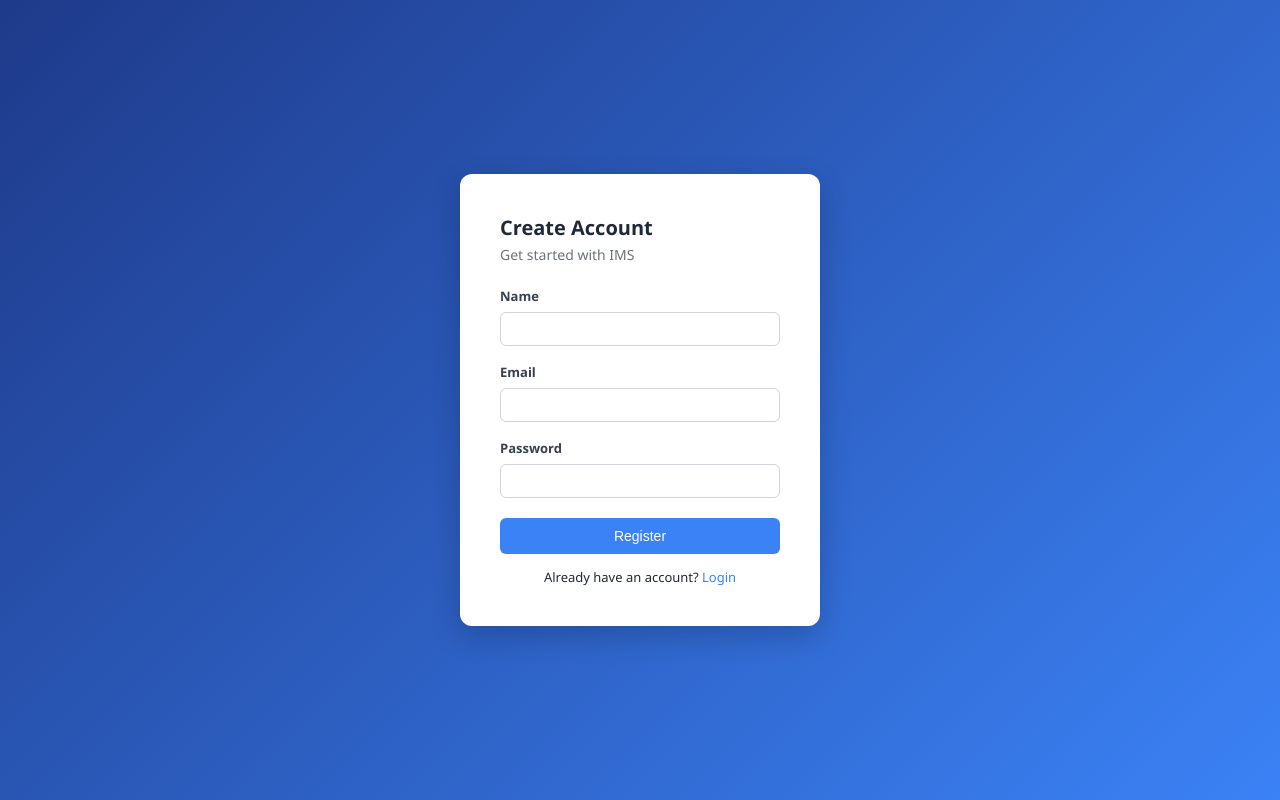
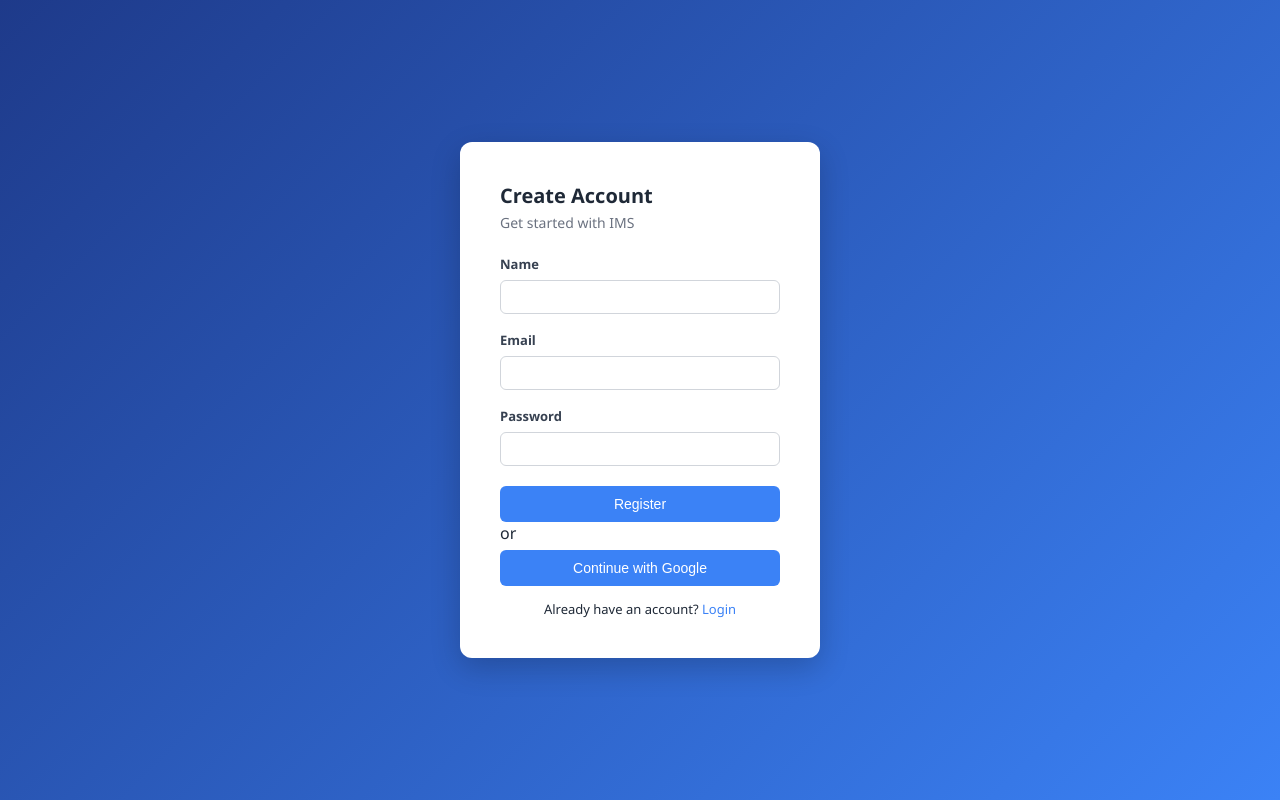
Before and after one commit to Prem-0007/Inventory_Management_System, a React (Vite) app in the folder inventory-management-system/frontend/: page /register in a window 1280 px wide. Built offline with nearby package versions, Linux system fonts and the light colour scheme; no server answers.

Commit message:
Update Register.jsx

```diff
--- a/inventory-management-system/frontend/src/pages/Register.jsx
+++ b/inventory-management-system/frontend/src/pages/Register.jsx
@@ -7,23 +7,40 @@ const Register = () => {
   const [email, setEmail] = useState('');
   const [password, setPassword] = useState('');
   const [error, setError] = useState('');
-  const { register } = useAuth();
+  const [busy, setBusy] = useState(false);
+  const { register, loginWithGoogle } = useAuth();
   const navigate = useNavigate();
 
   const handleSubmit = async (e) => {
     e.preventDefault();
     setError('');
+    setBusy(true);
     try {
       await register(name, email, password);
       navigate('/');
     } catch (err) {
-      setError(err.response?.data?.message || 'Registration failed');
+      setError(friendlyError(err.code));
+    } finally {
+      setBusy(false);
+    }
+  };
+
+  const handleGoogle = async () => {
+    setError('');
+    setBusy(true);
+    try {
+      await loginWithGoogle();
+      navigate('/');
+    } catch (err) {
+      setError(friendlyError(err.code));
+    } finally {
+      setBusy(false);
     }
   };
 
   return (
     <div className="auth-page">
-      <form className="auth-card" onSubmit={handleSubmit}>
+      <form className="auth-card glass" onSubmit={handleSubmit}>
         <h1>Create Account</h1>
         <p className="subtitle">Get started with IMS</p>
         {error && <div className="error-msg">{error}</div>}
@@ -33,7 +50,11 @@ const Register = () => {
         <input type="email" value={email} onChange={(e) => setEmail(e.target.value)} required />
         <label>Password</label>
         <input type="password" value={password} onChange={(e) => setPassword(e.target.value)} minLength={6} required />
-        <button type="submit">Register</button>
+        <button type="submit" disabled={busy}>{busy ? 'Creating...' : 'Register'}</button>
+        <div className="divider">or</div>
+        <button type="button" className="google-btn" onClick={handleGoogle} disabled={busy}>
+          Continue with Google
+        </button>
         <p className="switch-link">
           Already have an account? <Link to="/login">Login</Link>
         </p>
@@ -42,4 +63,17 @@ const Register = () => {
   );
 };
 
+function friendlyError(code) {
+  switch (code) {
+    case 'auth/email-already-in-use':
+      return 'An account already exists with this email';
+    case 'auth/weak-password':
+      return 'Password should be at least 6 characters';
+    case 'auth/invalid-email':
+      return 'Enter a valid email address';
+    default:
+      return 'Registration failed, please try again';
+  }
+}
+
 export default Register;
```
